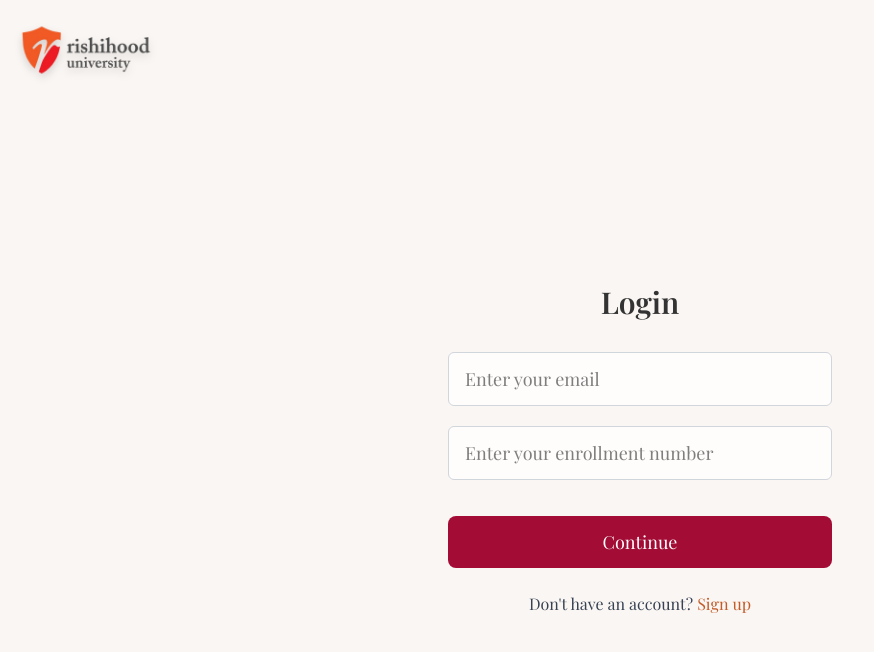
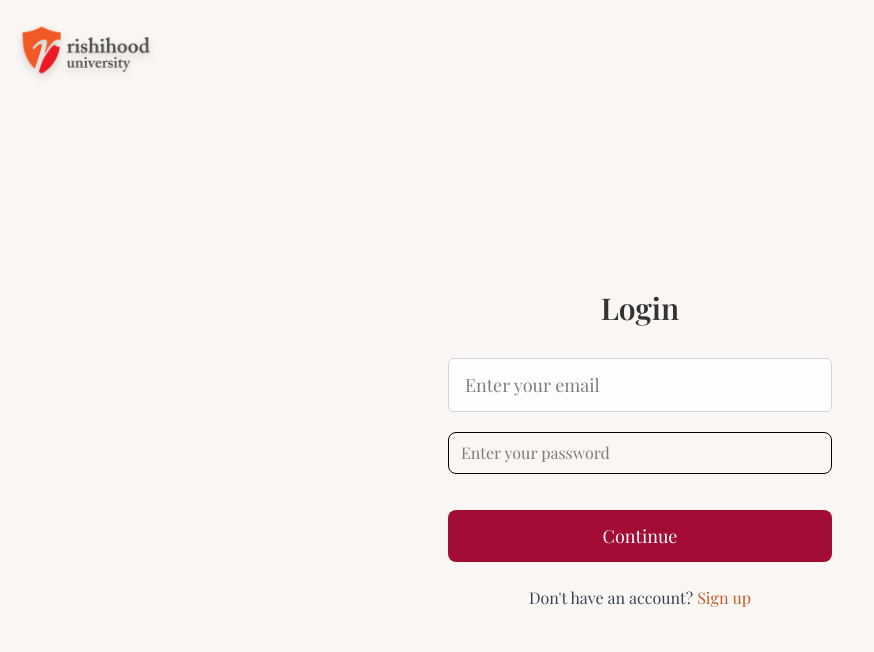
Before and after one commit to WashingAtRishihood/WAR-Frontend, a React (Vite) app: page /student/login in a window 1280 px wide. Shown: the top 652 px of the page, without its empty margins (0-874 px from the left). Built offline with nearby package versions, Linux system fonts and the light colour scheme.

Commit message:
fixed login persistance issue

```diff
--- a/src/pages/student/StudentLogin.jsx
+++ b/src/pages/student/StudentLogin.jsx
@@ -7,14 +7,14 @@ function StudentLogin() {
     const navigate = useNavigate();
     const { login } = useAuth();
     const [email, setEmail] = useState("");
-    const [enrollmentNo, setEnrollmentNo] = useState("");
+    const [password, setPassword] = useState("");
     const [error, setError] = useState("");
     const [loading, setLoading] = useState(false);
 
     const handleLogin = async (e) => {
         e.preventDefault();
 
-        if (!email || !enrollmentNo) {
+        if (!email || !password) {
             setError("Please fill in all fields");
             return;
         }
@@ -30,7 +30,7 @@ function StudentLogin() {
                 },
                 body: JSON.stringify({
                     email: email,
-                    enrollment_no: enrollmentNo
+                    password: password
                 })
             });
 
@@ -86,15 +86,12 @@ function StudentLogin() {
                         required
                     />
                     <input
-                        type="text"
-                        placeholder="Enter your enrollment number"
-                        value={enrollmentNo}
-                        onChange={(e) => setEnrollmentNo(e.target.value)}
-                        className="px-4 py-3 border border-gray-300 rounded-md bg-[#fffdfc] focus:outline-none focus:ring-2 focus:ring-[#a30c34] text-lg"
-                        required
-                    />
-
-                    {/* Error Message */}
+                        type="password"
+                        className="w-full px-3 py-2 border rounded-lg focus:outline-none focus:border-red-500"
+                        placeholder="Enter your password"
+                        value={password}
+                        onChange={(e) => setPassword(e.target.value)}
+                    />                    {/* Error Message */}
                     {error && (
                         <div className="text-red-600 text-sm bg-red-50 border border-red-200 rounded-md p-3">
                             {error}
```
